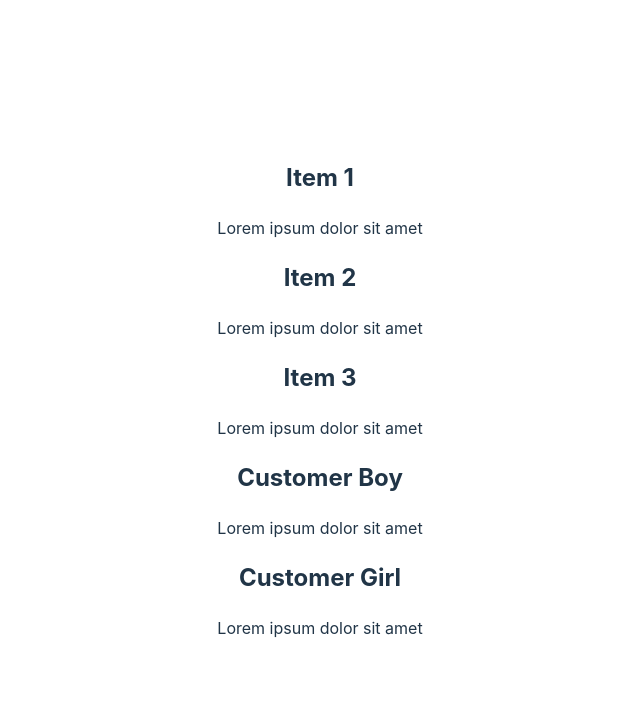
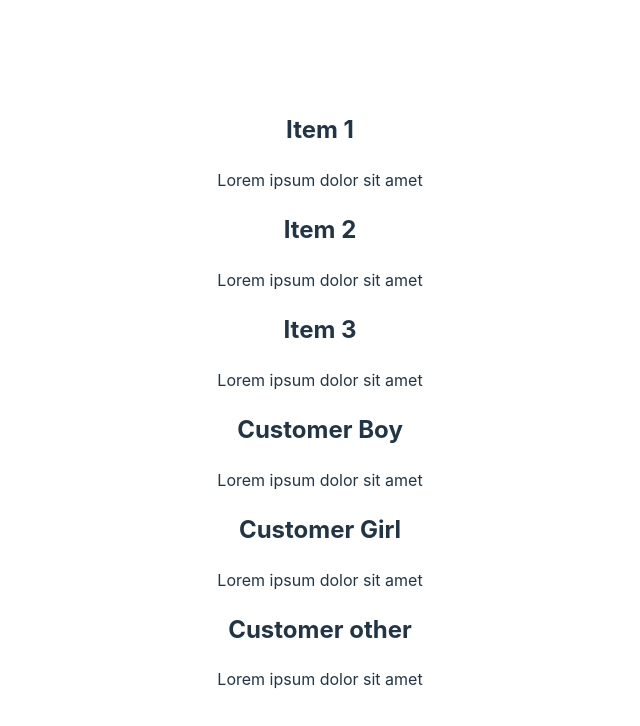
Before and after one commit to In-Class-Projects/react_demo_start, a React (Vite) app: page / in a window 1280 px wide. Shown: the top 726 px of the page, without its empty margins (320-960 px from the left). Built offline with nearby package versions, Linux system fonts and the light colour scheme.

Commit message:
use the map() & for loop to get array values

```diff
--- a/src/App.tsx
+++ b/src/App.tsx
@@ -1,20 +1,9 @@
 import './App.css'
+
 import Item from "./components/item.tsx";
 import {Customer} from "./components/item.tsx";
 
 function App() {
-    return (
-        <>
-            <Item title={itemsList[0].title} desc={itemsList[0].desc}></Item>
-            <Item title={itemsList[1].title} desc={itemsList[1].desc}></Item>
-            <Item title={itemsList[2].title} desc={itemsList[2].desc}></Item>
-
-            <Customer {...customerList[0]}/>
-            <Customer {...customerList[1]}/>
-            <Customer {...customerList[3]}/>
-        </>
-    )
-}
 
     const itemsList = [
         {
@@ -46,4 +35,23 @@ const customerList = [
         }
     ]
 
+    const customerArray = [];
+
+    for (const cusArrayElement of customerList) {
+        customerArray.push(
+            <Customer title={cusArrayElement.title} desc={cusArrayElement.desc}/>
+        );
+    }
+
+    return (
+        <>
+            {itemsList.map(item => (
+                <Item title={item.title} desc={item.desc}/>
+            ))}
+
+            {customerArray}
+        </>
+    )
+}
+
 export default App
```
Lines whose indentation alone changed are shown as unchanged.
